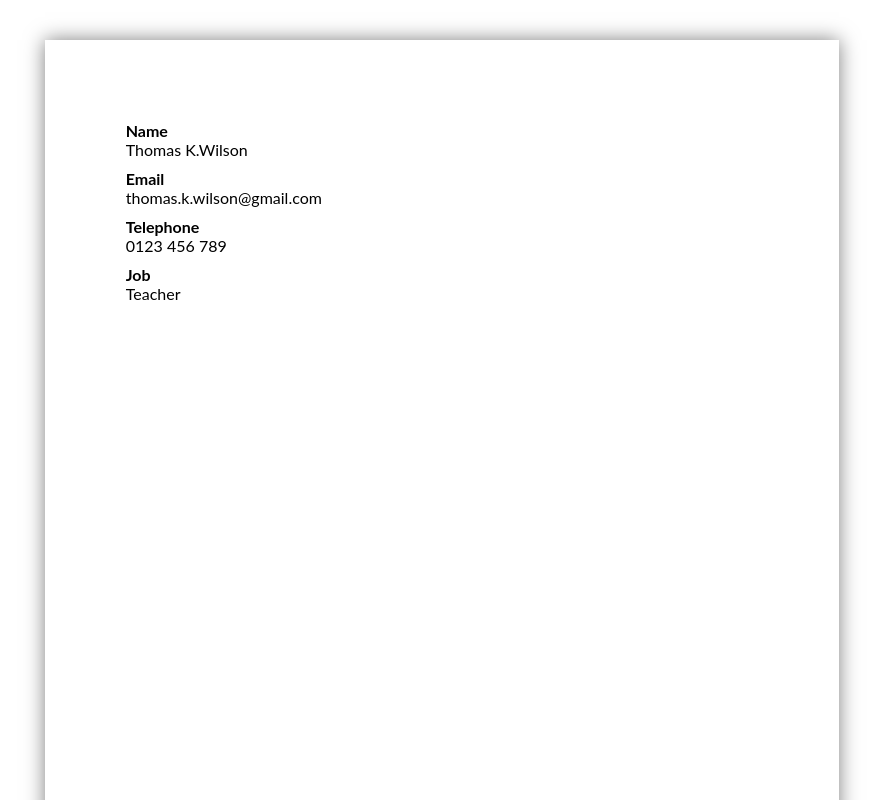
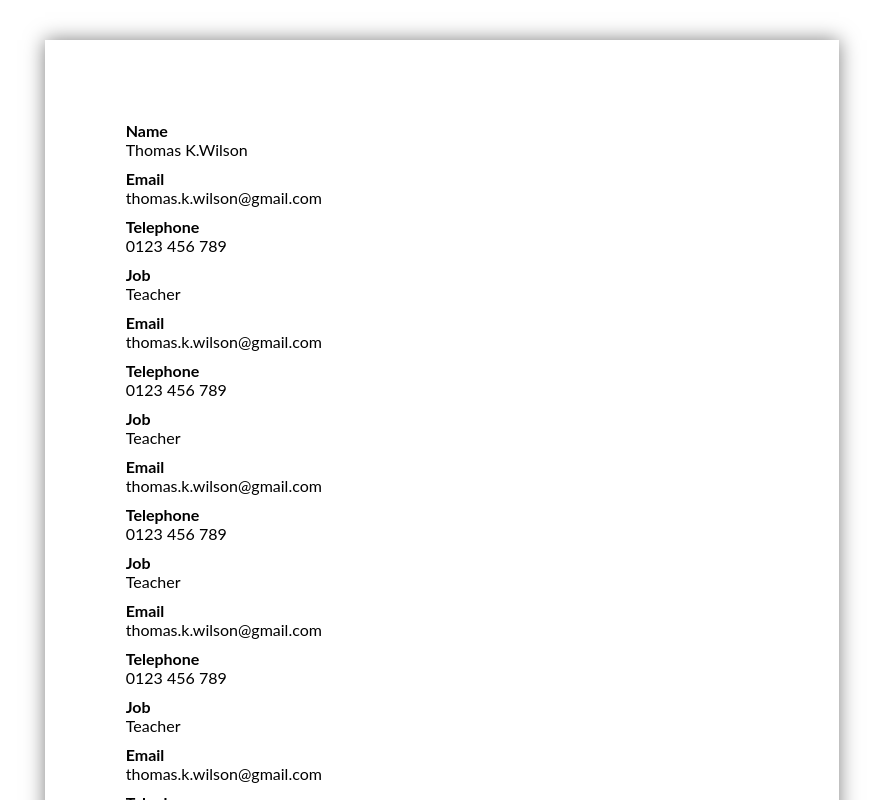
Before and after one commit to vuonghuuthien/Page-in-A4-size-in-Angular-9, an Angular app: page / in a window 1280 px wide. Shown: the top 800 px of the page, without its empty margins (198-1081 px from the left). Built offline with nearby package versions, Linux system fonts and the light colour scheme.

Commit message:
fix style of Page

```diff
--- a/src/app/app.component.ts
+++ b/src/app/app.component.ts
@@ -28,6 +28,114 @@ export class AppComponent implements OnInit, AfterViewInit {
     {
       title: "Name",
       value: "Thomas K.Wilson"
+    }, {
+      title: "Email",
+      value: "thomas.k.wilson@gmail.com"
+    }, {
+      title: "Telephone",
+      value: "0123 456 789"
+    }, {
+      title: "Job",
+      value: "Teacher"
+    }, {
+      title: "Email",
+      value: "thomas.k.wilson@gmail.com"
+    }, {
+      title: "Telephone",
+      value: "0123 456 789"
+    }, {
+      title: "Job",
+      value: "Teacher"
+    }, {
+      title: "Email",
+      value: "thomas.k.wilson@gmail.com"
+    }, {
+      title: "Telephone",
+      value: "0123 456 789"
+    }, {
+      title: "Job",
+      value: "Teacher"
+    }, {
+      title: "Email",
+      value: "thomas.k.wilson@gmail.com"
+    }, {
+      title: "Telephone",
+      value: "0123 456 789"
+    }, {
+      title: "Job",
+      value: "Teacher"
+    }, {
+      title: "Email",
+      value: "thomas.k.wilson@gmail.com"
+    }, {
+      title: "Telephone",
+      value: "0123 456 789"
+    }, {
+      title: "Job",
+      value: "Teacher"
+    }, {
+      title: "Email",
+      value: "thomas.k.wilson@gmail.com"
+    }, {
+      title: "Telephone",
+      value: "0123 456 789"
+    }, {
+      title: "Job",
+      value: "Teacher"
+    }, {
+      title: "Email",
+      value: "thomas.k.wilson@gmail.com"
+    }, {
+      title: "Telephone",
+      value: "0123 456 789"
+    }, {
+      title: "Job",
+      value: "Teacher"
+    }, {
+      title: "Email",
+      value: "thomas.k.wilson@gmail.com"
+    }, {
+      title: "Telephone",
+      value: "0123 456 789"
+    }, {
+      title: "Job",
+      value: "Teacher"
+    }, {
+      title: "Email",
+      value: "thomas.k.wilson@gmail.com"
+    }, {
+      title: "Telephone",
+      value: "0123 456 789"
+    }, {
+      title: "Job",
+      value: "Teacher"
+    }, {
+      title: "Email",
+      value: "thomas.k.wilson@gmail.com"
+    }, {
+      title: "Telephone",
+      value: "0123 456 789"
+    }, {
+      title: "Job",
+      value: "Teacher"
+    }, {
+      title: "Email",
+      value: "thomas.k.wilson@gmail.com"
+    }, {
+      title: "Telephone",
+      value: "0123 456 789"
+    }, {
+      title: "Job",
+      value: "Teacher"
+    }, {
+      title: "Email",
+      value: "thomas.k.wilson@gmail.com"
+    }, {
+      title: "Telephone",
+      value: "0123 456 789"
+    }, {
+      title: "Job",
+      value: "Teacher"
     }, {
       title: "Email",
       value: "thomas.k.wilson@gmail.com"
@@ -76,7 +184,7 @@ export class AppComponent implements OnInit, AfterViewInit {
         elPageContent.innerHTML = html_ListBlock;
 
         iPage += 1;
-        this.elContainer.innerHTML = this.createHTMLPage(iPage);
+        this.elContainer.innerHTML += this.createHTMLPage(iPage);
         elPageContent = document.getElementById('page-' + iPage + '-content');
 
         html_ListBlock = html_Block;
@@ -132,12 +240,14 @@ export class AppComponent implements OnInit, AfterViewInit {
 
   createHTMLPage(iPage) {
     return `<div class="page" id="page-${iPage}"
-              [style.height.cm]="${this.sizePage.height}"
-              [style.width.cm]="${this.sizePage.width}"
-              [style.paddingTop.cm]="${this.paddingPage.top}"
-              [style.paddingRight.cm]="${this.paddingPage.right}"
-              [style.paddingBottom.cm]="${this.paddingPage.bottom}"
-              [style.paddingLeft.cm]="${this.paddingPage.left}">
+              style="
+                height: ${this.sizePage.height}cm;
+                width:  ${this.sizePage.width}cm;
+                padding-top: ${this.paddingPage.top}cm;
+                padding-right: ${this.paddingPage.right}cm;
+                padding-bottom: ${this.paddingPage.bottom}cm;
+                padding-left: ${this.paddingPage.left}cm;
+              ">
               <div class="content" id="page-${iPage}-content">
               </div>
             </div>`;
```
